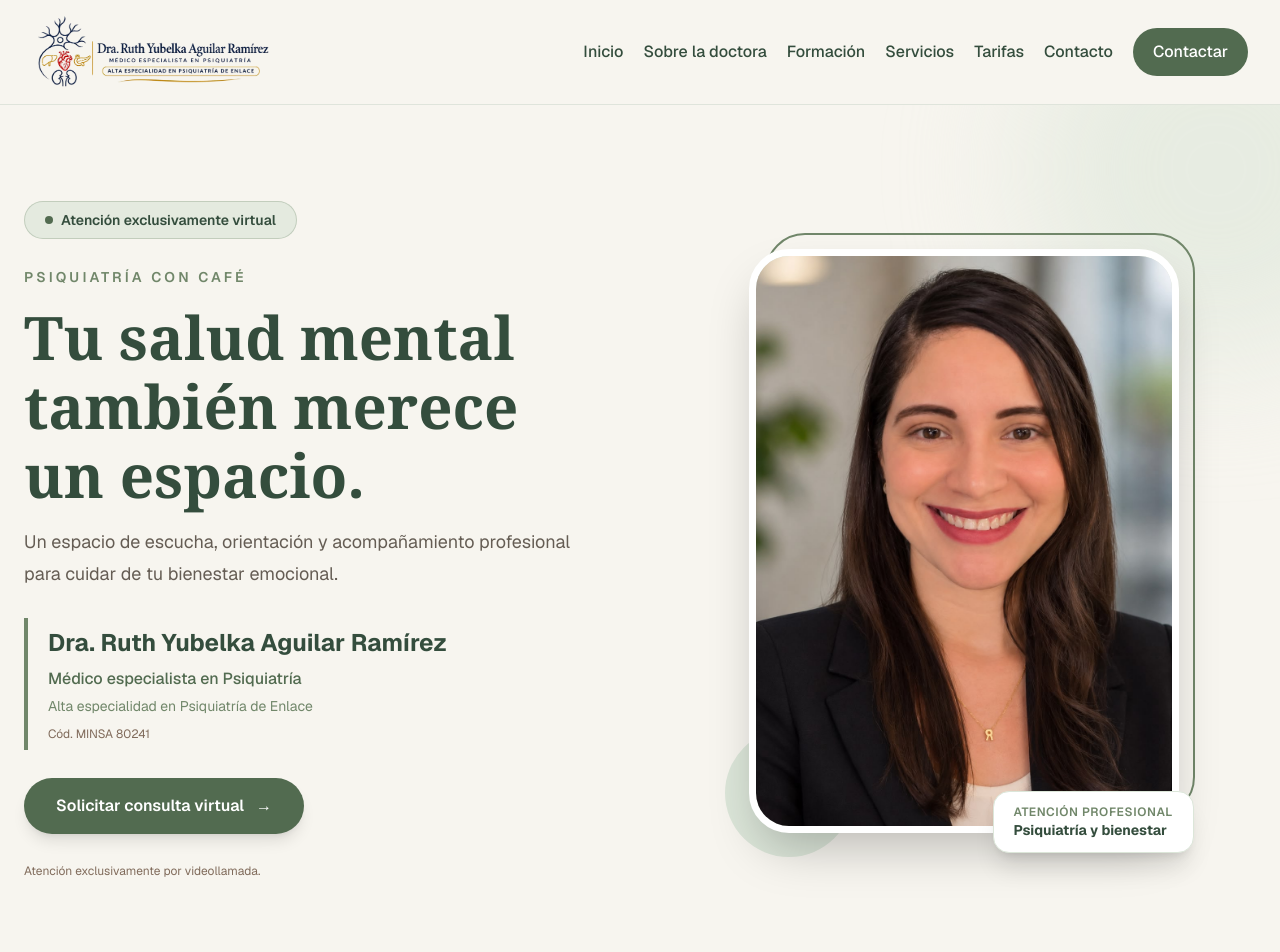
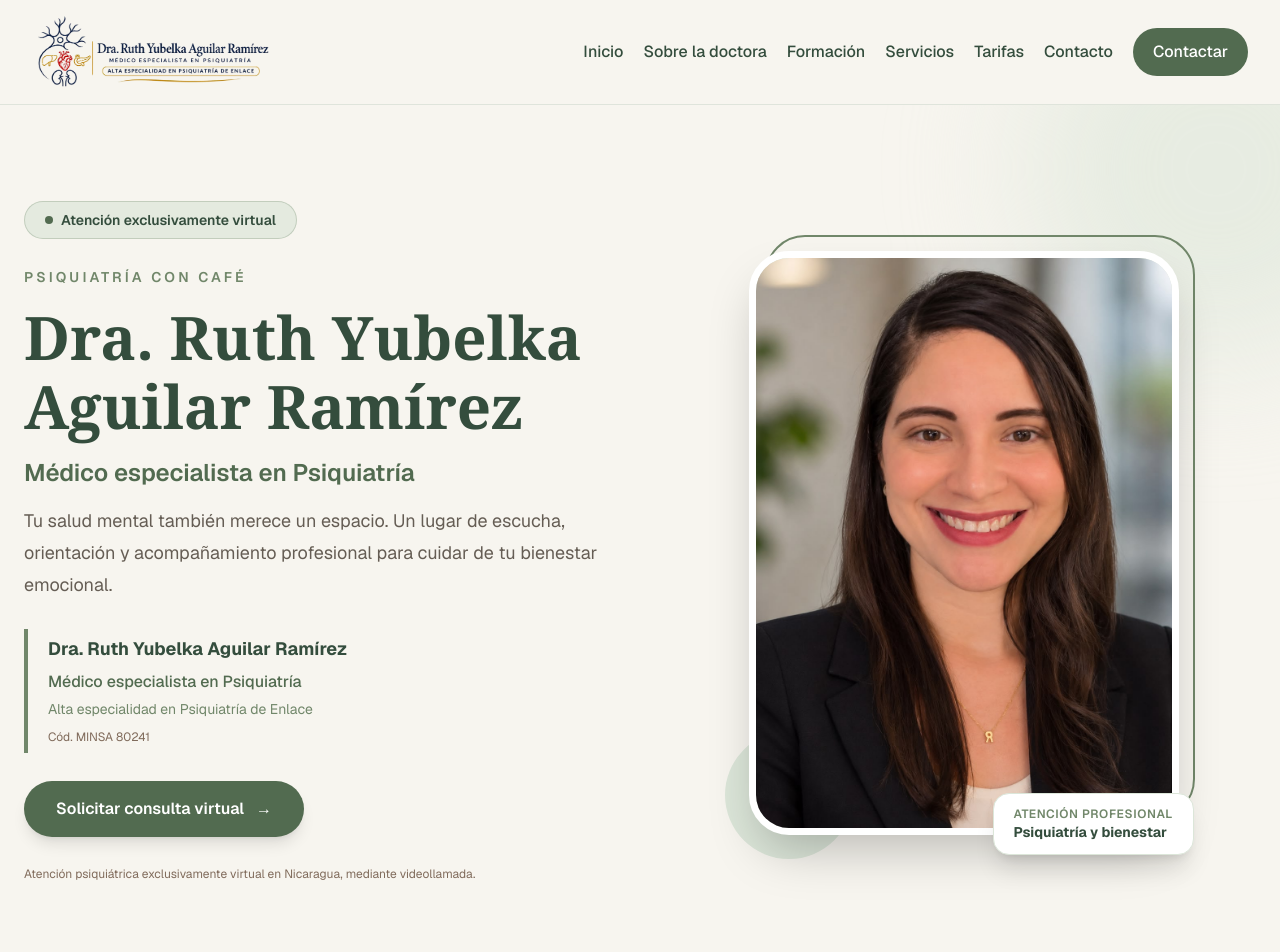
Before and after one commit to oviedoj408-ops/psiquiatria-con-cafe, a Next.js app: page / in a window 1280 px wide. Shown: the top 952 px of the page. Built offline with nearby package versions, Linux system fonts and the light colour scheme.

Commit message:
Mejorar SEO de la pagina principal

```diff
--- a/src/components/sections/Hero.tsx
+++ b/src/components/sections/Hero.tsx
@@ -31,20 +31,25 @@ export default function Hero() {
             </p>
 
             <h1 className="font-serif text-4xl font-bold leading-[1.15] text-[#344D3D] md:text-6xl">
-              Tu salud mental también merece un espacio.
+              Dra. Ruth Yubelka Aguilar Ramírez
             </h1>
 
+            <h2 className="text-xl font-semibold text-[#526B50] md:text-2xl">
+              Médico especialista en Psiquiatría
+            </h2>
+
             <p className="max-w-xl text-lg leading-8 text-[#655D54]">
-              Un espacio de escucha, orientación y acompañamiento
-              profesional para cuidar de tu bienestar emocional.
+              Tu salud mental también merece un espacio. Un lugar de escucha,
+              orientación y acompañamiento profesional para cuidar de tu
+              bienestar emocional.
             </p>
           </div>
 
           {/* Datos profesionales */}
           <div className="border-l-4 border-[#71876A] py-2 pl-5">
-            <h2 className="text-2xl font-bold leading-snug text-[#344D3D]">
+            <p className="text-lg font-bold leading-snug text-[#344D3D]">
               {siteData.doctor.name}
-            </h2>
+            </p>
 
             <p className="mt-2 font-medium text-[#526B50]">
               {siteData.doctor.specialty}
@@ -73,7 +78,8 @@ export default function Hero() {
           </div>
 
           <p className="text-xs leading-relaxed text-[#806B5B]">
-            Atención exclusivamente por videollamada.
+            Atención psiquiátrica exclusivamente virtual en Nicaragua,
+            mediante videollamada.
           </p>
         </div>
 
@@ -89,7 +95,7 @@ export default function Hero() {
             <div className="relative overflow-hidden rounded-[2.5rem] border-[7px] border-white bg-[#DCE6D9] shadow-2xl">
               <Image
                 src={siteData.doctor.photo}
-                alt={siteData.doctor.name}
+                alt={`Dra. Ruth Yubelka Aguilar Ramírez, psiquiatra en Nicaragua`}
                 width={600}
                 height={750}
                 priority
```
